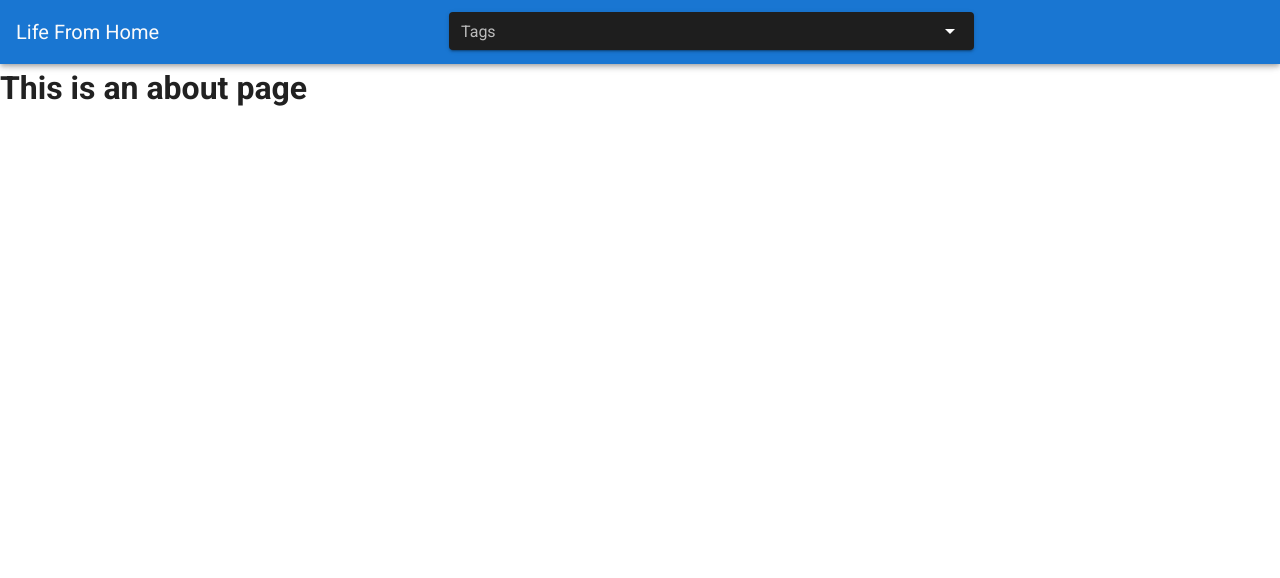
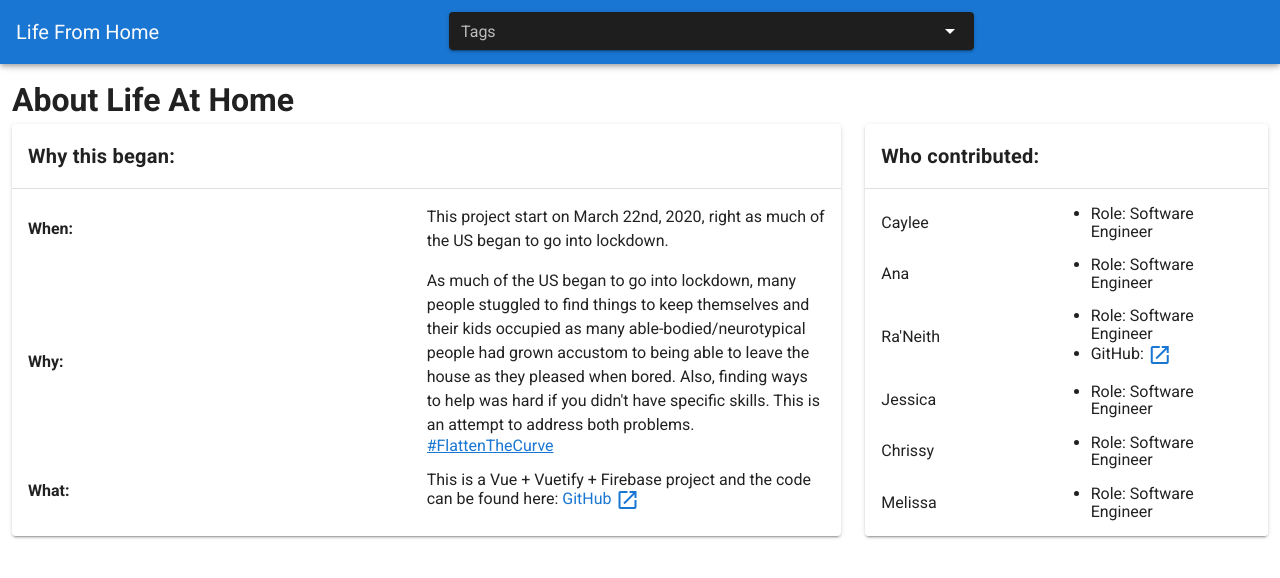
Before and after one commit to Women-Who-Code-Phoenix/lah, a Vue app: page /about in a window 1280 px wide. Shown: the top 578 px of the page. Built offline with nearby package versions, Linux system fonts and the light colour scheme; no server answers; the database is empty.

Commit message:
About page

```diff
--- a/src/views/About.vue
+++ b/src/views/About.vue
@@ -1,5 +1,112 @@
 <template>
-  <div class="about">
-    <h1>This is an about page</h1>
-  </div>
+  <v-container fluid>
+    <h1>About Life At Home</h1>
+    <v-row>
+      <v-col cols="12" sm="6" md="8">
+        <v-card class="card" height="100%">
+          <v-card-title class="subheading font-weight-bold">Why this began:</v-card-title>
+          <v-divider></v-divider>
+          <v-list dense>
+            <v-list-item>
+              <v-list-item-content class="font-weight-bold">When:</v-list-item-content>
+              <v-list-item-content
+                class="description"
+              >This project start on March 22nd, 2020, right as much of the US began to go into lockdown.</v-list-item-content>
+            </v-list-item>
+            <v-list-item>
+              <v-list-item-content class="font-weight-bold">Why:</v-list-item-content>
+              <v-list-item-content>
+                <!--TODO: Reword so it's not as abrasive-->
+                As much of the US began to go into lockdown, many people stuggled to find things to keep themselves and their kids
+                occupied as many able-bodied/neurotypical people had grown accustom to being able to leave the house as they pleased
+                when bored. Also, finding ways to help was hard if you didn't have specific skills. This is an attempt to address both
+                problems.
+                <a
+                  href="https://www.google.com/search?q=%23FlattenTheCurve"
+                  target="_blank"
+                >#FlattenTheCurve</a>
+              </v-list-item-content>
+            </v-list-item>
+            <v-list-item>
+              <v-list-item-content class="font-weight-bold">What:</v-list-item-content>
+              <v-list-item-content>
+                <span>This is a Vue + Vuetify + Firebase project and the code can be found here:
+                <a
+                  href="https://github.com/Women-Who-Code-Phoenix/lah"
+                  target="_blank"
+                  class="newTab"
+                >
+                  GitHub
+                  <v-icon color="#1976D2">mdi-launch</v-icon>
+                </a>
+                </span>
+              </v-list-item-content>
+            </v-list-item>
+          </v-list>
+        </v-card>
+      </v-col>
+      <v-col cols="12" sm="6" md="4">
+        <v-card class="card" height="100%">
+          <v-card-title class="subheading font-weight-bold">Who contributed:</v-card-title>
+          <v-divider></v-divider>
+          <v-list dense>
+            <v-list-item v-for="(p, i) in contributors" :key="i">
+              <v-list-item-content>{{p.name }}</v-list-item-content>
+              <v-list-item-content>
+                <ul>
+                  <li>Role: {{p.role}}</li>
+                  <li v-if="p.github">
+                    GitHub:
+                    <a :href="p.github" target="_blank" class="newTab">
+                      <v-icon color="#1976D2">mdi-launch</v-icon>
+                    </a>
+                  </li>
+                </ul>
+              </v-list-item-content>
+            </v-list-item>
+          </v-list>
+        </v-card>
+      </v-col>
+    </v-row>
+  </v-container>
 </template>
+<script>
+export default {
+  name: "About",
+  data: () => ({
+    contributors: [
+      {
+        name: "Caylee",
+        role: "Software Engineer"
+      },
+      {
+        name: "Ana",
+        role: "Software Engineer"
+      },
+      {
+        name: "Ra'Neith",
+        role: "Software Engineer",
+        github: "https://github.com/rvehall"
+      },
+      {
+        name: "Jessica",
+        role: "Software Engineer"
+      },
+      {
+        name: "Chrissy",
+        role: "Software Engineer"
+      },
+      {
+        name: "Melissa",
+        role: "Software Engineer"
+      }
+    ]
+  })
+};
+</script>
+<style scoped>
+.newTab {
+  color: #1976d2;
+  text-decoration: none;
+}
+</style>
```
